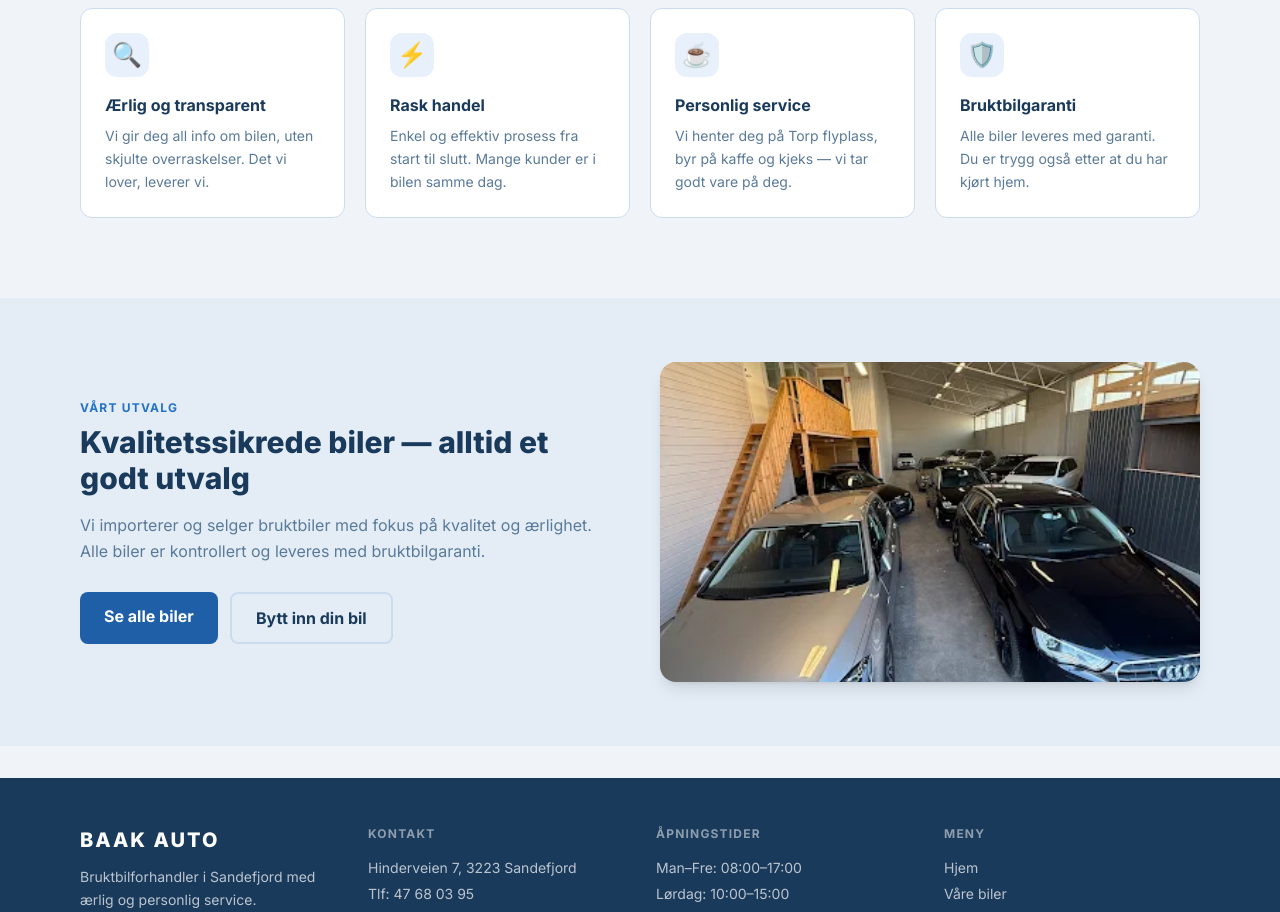
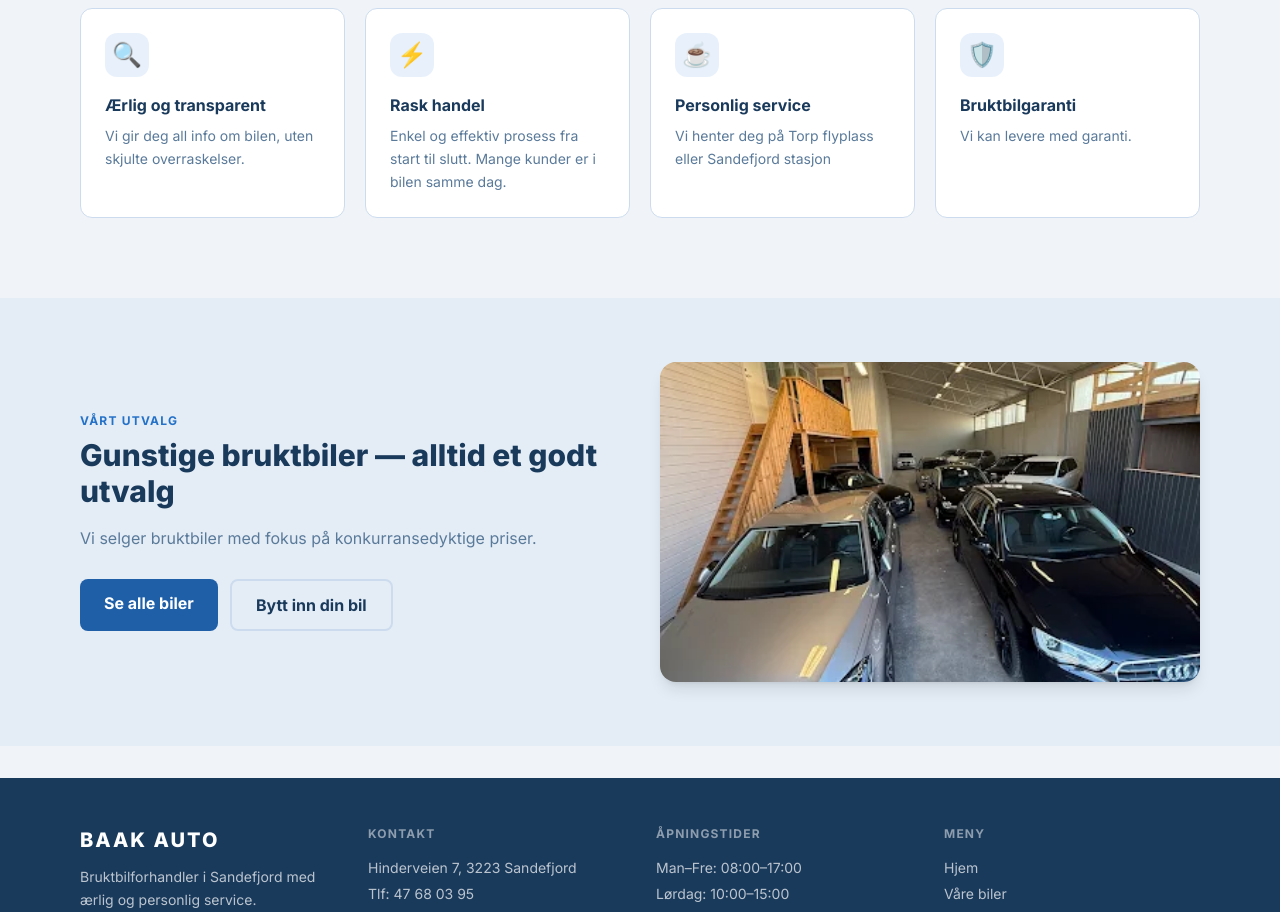
Before and after one commit to didrikbaak-cyber/Baakauto, a Next.js app: page / in a window 1280 px wide. Shown: the part 1560-2472 px from the top of the page. Built offline with nearby package versions, Linux system fonts and the light colour scheme.

Commit message:
Update page.tsx

```diff
--- a/app/page.tsx
+++ b/app/page.tsx
@@ -48,7 +48,7 @@ const whyCards = [
   {
     icon: '🔍',
     title: 'Ærlig og transparent',
-    desc: 'Vi gir deg all info om bilen, uten skjulte overraskelser. Det vi lover, leverer vi.',
+    desc: 'Vi gir deg all info om bilen, uten skjulte overraskelser.',
   },
   {
     icon: '⚡',
@@ -58,12 +58,12 @@ const whyCards = [
   {
     icon: '☕',
     title: 'Personlig service',
-    desc: 'Vi henter deg på Torp flyplass, byr på kaffe og kjeks — vi tar godt vare på deg.',
+    desc: 'Vi henter deg på Torp flyplass eller Sandefjord stasjon',
   },
   {
     icon: '🛡️',
     title: 'Bruktbilgaranti',
-    desc: 'Alle biler leveres med garanti. Du er trygg også etter at du har kjørt hjem.',
+    desc: 'Vi kan levere med garanti.',
   },
 ]
 
@@ -156,10 +156,10 @@ export default function HomePage() {
           <div>
             <p className="text-xs font-bold uppercase tracking-widest text-[#2471c8] mb-2">Vårt utvalg</p>
             <h2 className="text-2xl md:text-3xl font-extrabold text-[#1a3a5c] mb-4">
-              Kvalitetssikrede biler — alltid et godt utvalg
+              Gunstige bruktbiler — alltid et godt utvalg
             </h2>
             <p className="text-[#5a7a9a] mb-7 leading-relaxed">
-              Vi importerer og selger bruktbiler med fokus på kvalitet og ærlighet. Alle biler er kontrollert og leveres med bruktbilgaranti.
+              Vi selger bruktbiler med fokus på konkurransedyktige priser.
             </p>
             <div className="flex flex-wrap gap-3">
               <Link
```
